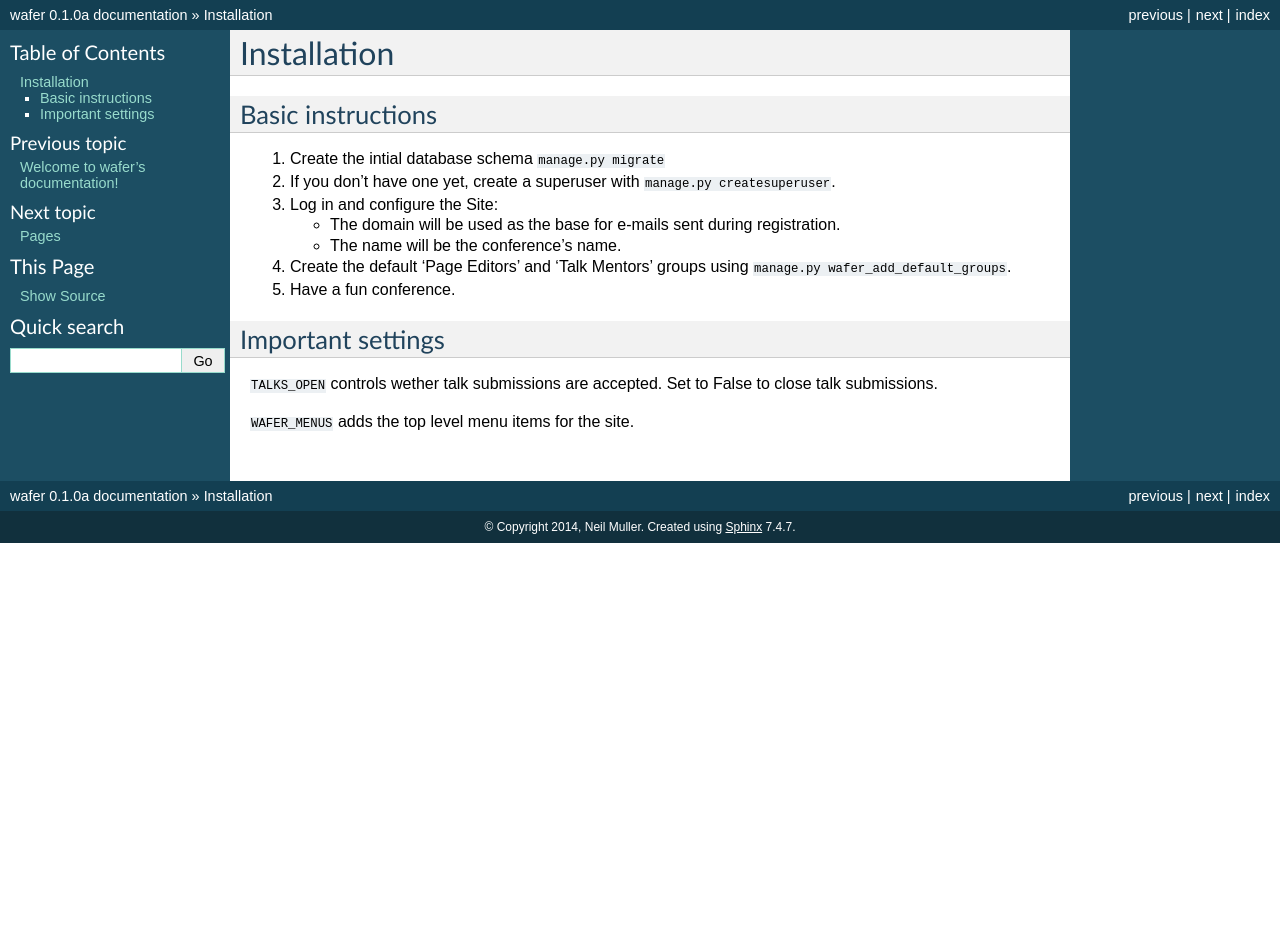
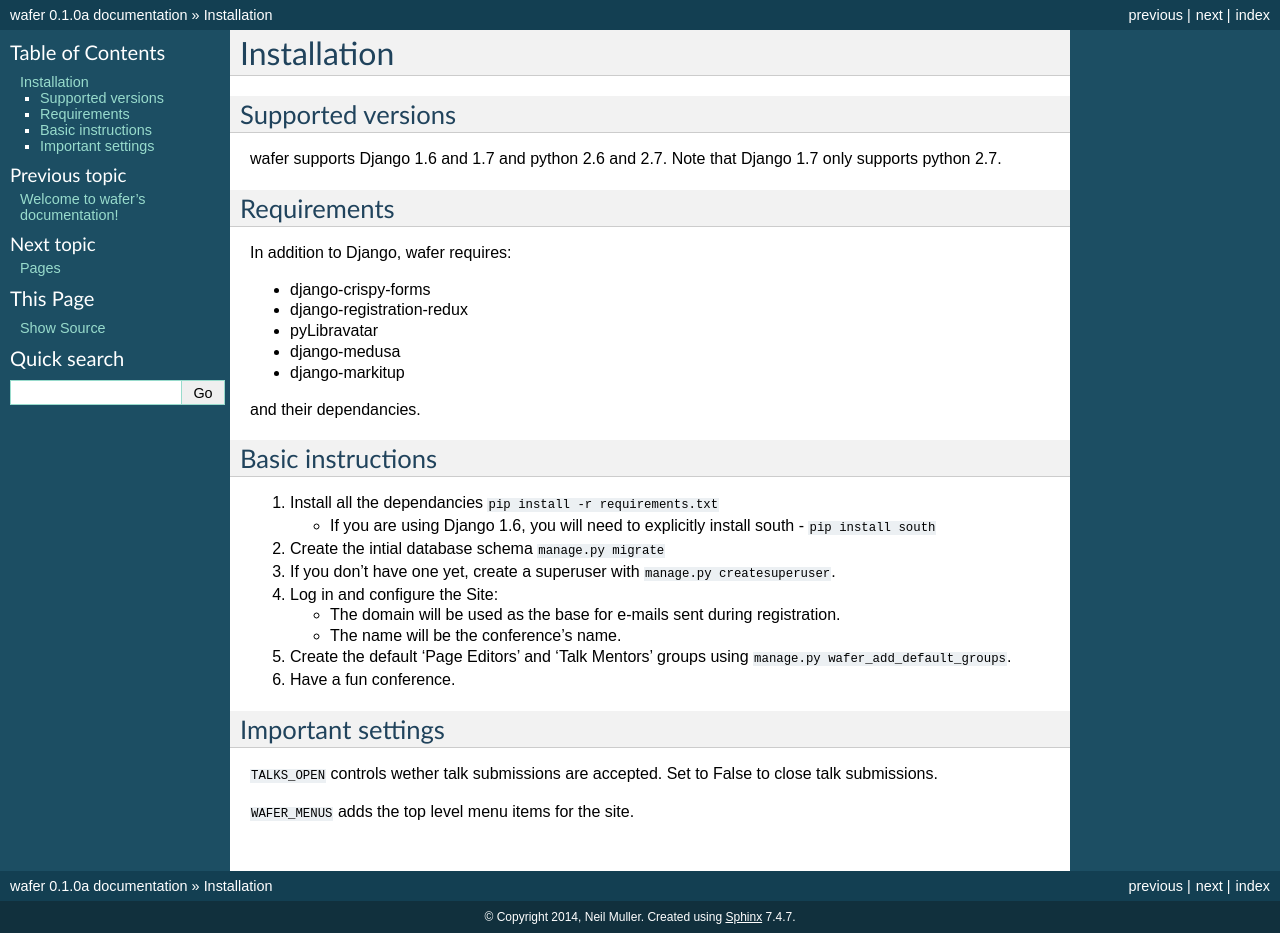
Before and after one commit to CTPUG/wafer, a Sphinx documentation site: the page built from docs/install.rst, in a window 1280 px wide. Built offline with Sphinx 7.4.7, drawn with Linux system fonts in a browser that asks for light colours; before the commit the page ends 900 px from its top, so only the background shows below that.

Commit message:
Add more installation notes

```diff
--- a/docs/install.rst
+++ b/docs/install.rst
@@ -2,26 +2,52 @@
 Installation
 ============
 
+Supported versions
+==================
+
+wafer supports Django 1.6 and 1.7 and python 2.6 and 2.7.
+Note that Django 1.7 only supports python 2.7.
+
+Requirements
+============
+
+In addition to Django, wafer requires:
+
+* django-crispy-forms
+* django-registration-redux
+* pyLibravatar
+* django-medusa
+* django-markitup
+
+and their dependancies.
+
 Basic instructions
 ==================
 
-1. Create the intial database schema
+
+#. Install all the dependancies
+   ``pip install -r requirements.txt``
+
+   * If you are using Django 1.6, you will need to explicitly install
+     south - ``pip install south``
+
+#. Create the intial database schema
    ``manage.py migrate``
 
-2. If you don't have one yet, create a superuser with
+#. If you don't have one yet, create a superuser with
    ``manage.py createsuperuser``.
 
-3. Log in and configure the Site:
+#. Log in and configure the Site:
 
    * The domain will be used as the base for e-mails sent during
      registration.
 
    * The name will be the conference's name.
 
-4. Create the default 'Page Editors' and 'Talk Mentors' groups using
+#. Create the default 'Page Editors' and 'Talk Mentors' groups using
    ``manage.py wafer_add_default_groups``.
 
-5. Have a fun conference.
+#. Have a fun conference.
 
 
 Important settings
```
